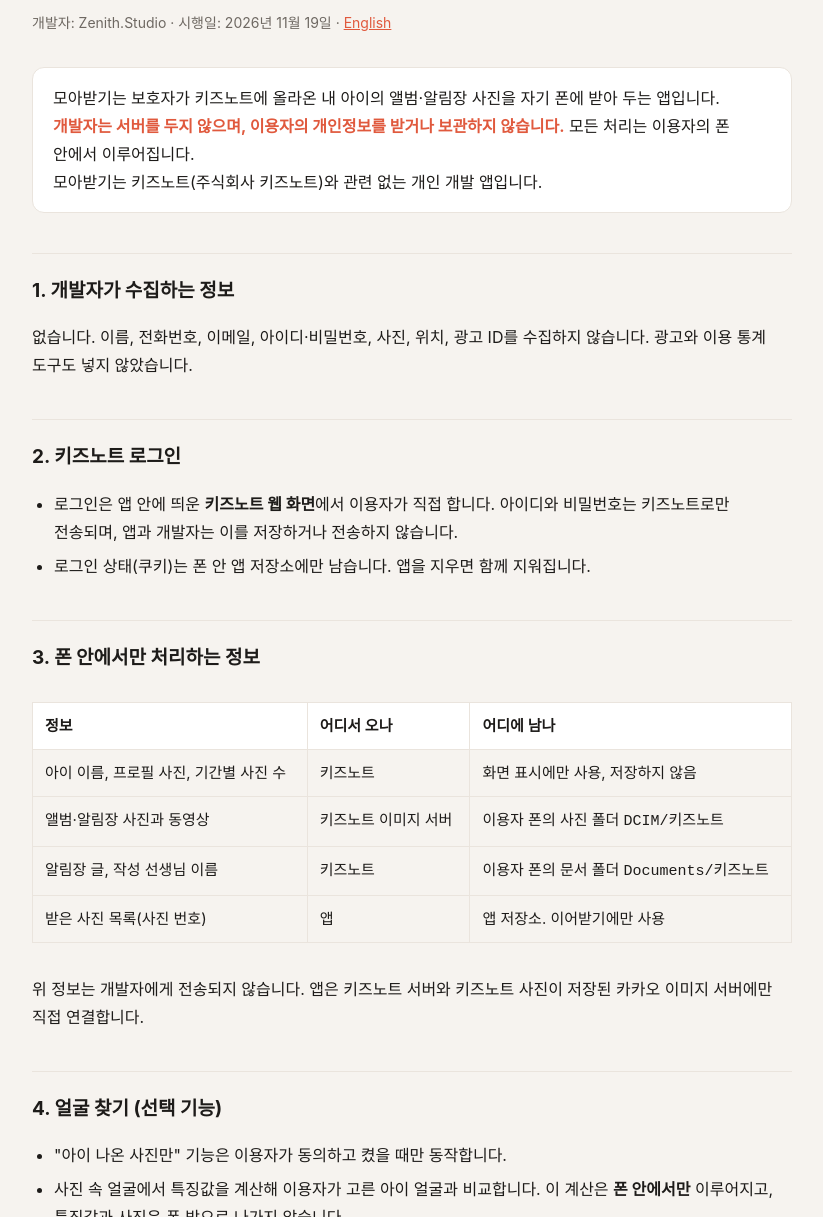
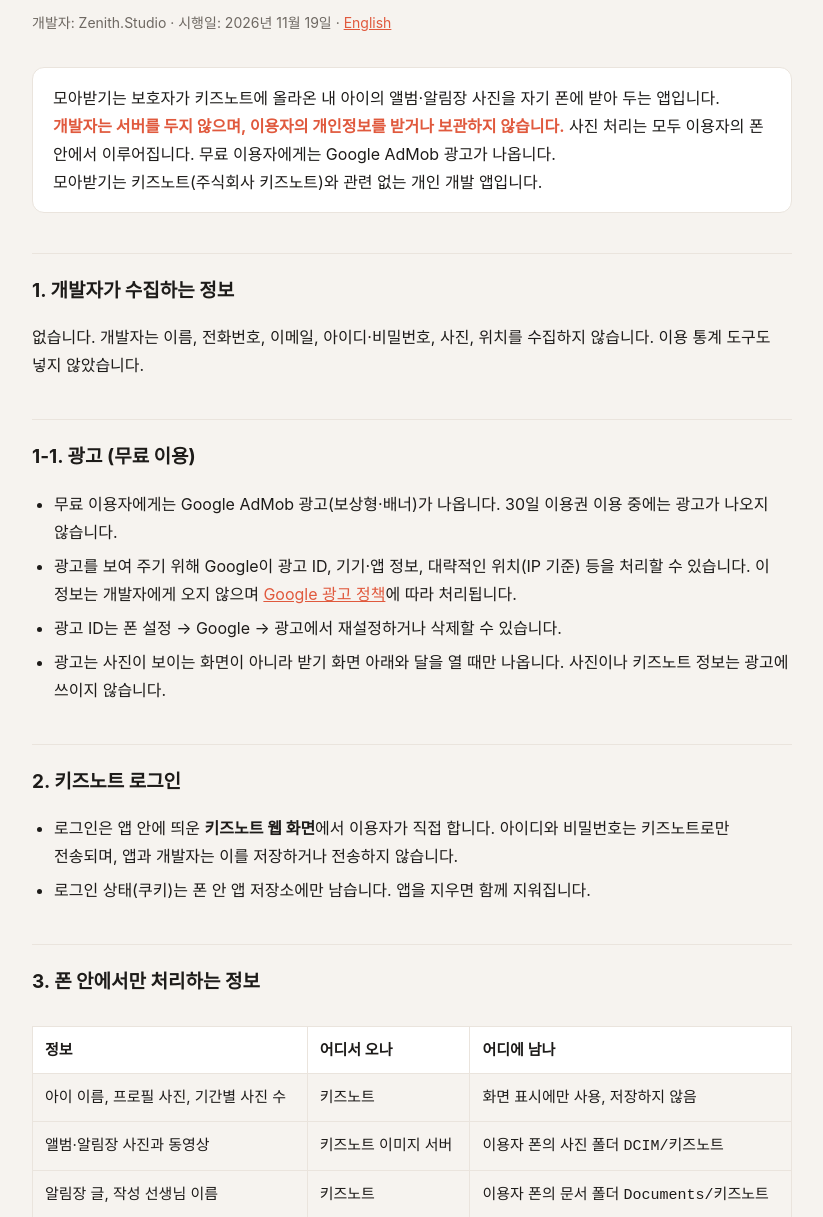
Before and after one commit to zenith605-2/moabatgi-privacy, a plain HTML site: page index.html in a window 1280 px wide. Shown: the part 81-1298 px from the top of the page, without its empty margins (228-1051 px from the left). Drawn offline with Linux system fonts and the light colour scheme.

Commit message:
광고(무료)·30일 이용권·아이 사진 따로 모으기 반영
Co-Authored-By: Claude Opus 5.5 <noreply@anthropic.com>

```diff
--- a/index.html
+++ b/index.html
@@ -32,10 +32,18 @@
 <h1>모아받기 개인정보처리방침</h1>
 <p class="meta">개발자: Zenith.Studio · 시행일: 2026년 11월 19일 · <a href="#en">English</a></p>
 
-<div class="box">모아받기는 보호자가 키즈노트에 올라온 내 아이의 앨범·알림장 사진을 자기 폰에 받아 두는 앱입니다. <strong>개발자는 서버를 두지 않으며, 이용자의 개인정보를 받거나 보관하지 않습니다.</strong> 모든 처리는 이용자의 폰 안에서 이루어집니다.<br>모아받기는 키즈노트(주식회사 키즈노트)와 관련 없는 개인 개발 앱입니다.</div>
+<div class="box">모아받기는 보호자가 키즈노트에 올라온 내 아이의 앨범·알림장 사진을 자기 폰에 받아 두는 앱입니다. <strong>개발자는 서버를 두지 않으며, 이용자의 개인정보를 받거나 보관하지 않습니다.</strong> 사진 처리는 모두 이용자의 폰 안에서 이루어집니다. 무료 이용자에게는 Google AdMob 광고가 나옵니다.<br>모아받기는 키즈노트(주식회사 키즈노트)와 관련 없는 개인 개발 앱입니다.</div>
 
 <h2>1. 개발자가 수집하는 정보</h2>
-<p>없습니다. 이름, 전화번호, 이메일, 아이디·비밀번호, 사진, 위치, 광고 ID를 수집하지 않습니다. 광고와 이용 통계 도구도 넣지 않았습니다.</p>
+<p>없습니다. 개발자는 이름, 전화번호, 이메일, 아이디·비밀번호, 사진, 위치를 수집하지 않습니다. 이용 통계 도구도 넣지 않았습니다.</p>
+
+<h2>1-1. 광고 (무료 이용)</h2>
+<ul>
+  <li>무료 이용자에게는 Google AdMob 광고(보상형·배너)가 나옵니다. 30일 이용권 이용 중에는 광고가 나오지 않습니다.</li>
+  <li>광고를 보여 주기 위해 Google이 광고 ID, 기기·앱 정보, 대략적인 위치(IP 기준) 등을 처리할 수 있습니다. 이 정보는 개발자에게 오지 않으며 <a href="https://policies.google.com/technologies/ads?hl=ko">Google 광고 정책</a>에 따라 처리됩니다.</li>
+  <li>광고 ID는 폰 설정 → Google → 광고에서 재설정하거나 삭제할 수 있습니다.</li>
+  <li>광고는 사진이 보이는 화면이 아니라 받기 화면 아래와 달을 열 때만 나옵니다. 사진이나 키즈노트 정보는 광고에 쓰이지 않습니다.</li>
+</ul>
 
 <h2>2. 키즈노트 로그인</h2>
 <ul>
@@ -55,7 +63,7 @@
 
 <h2>4. 얼굴 찾기 (선택 기능)</h2>
 <ul>
-  <li>"아이 나온 사진만" 기능은 이용자가 동의하고 켰을 때만 동작합니다.</li>
+  <li>"아이 사진 따로 모으기" 기능(30일 이용권)은 이용자가 동의하고 켰을 때만 동작합니다. 아이가 안 보이는 사진도 지우지 않고 "그 외" 폴더에 저장합니다.</li>
   <li>사진 속 얼굴에서 특징값을 계산해 이용자가 고른 아이 얼굴과 비교합니다. 이 계산은 <strong>폰 안에서만</strong> 이루어지고, 특징값과 사진은 폰 밖으로 나가지 않습니다.</li>
   <li>특징값은 파일로 저장하지 않으며 앱을 닫으면 사라집니다.</li>
   <li>단체 사진 속 다른 아이의 얼굴도 비교 과정에서 잠깐 처리되지만, 저장하거나 따로 쓰지 않습니다.</li>
@@ -89,7 +97,8 @@
 <h2 id="en">Privacy Policy (English)</h2>
 <p>Moabatgi ("the app") lets a parent save their own child's KidsNote album and notice photos to their phone. The app is not affiliated with KidsNote Inc.</p>
 <ul>
-  <li><strong>We collect nothing.</strong> There is no developer server, no ads and no analytics.</li>
+  <li><strong>The developer collects nothing.</strong> There is no developer server and no analytics.</li>
+  <li>Free users see Google AdMob ads. Google may process the advertising ID and device information to show ads, under Google's ad policies. No ads during the 30-day pass.</li>
   <li>You sign in on KidsNote's own web page inside the app. Your ID and password go only to KidsNote; the app does not store or send them. The sign-in cookie stays on your phone and is removed when you uninstall.</li>
   <li>Photos, videos and notice text are downloaded directly from KidsNote and its image server and saved only on your phone (<code>DCIM/키즈노트</code>, <code>Documents/키즈노트</code>).</li>
   <li>Optional face matching runs entirely on your phone after you consent. Face features are kept in memory only, never saved to a file and never sent anywhere. Models: OpenCV YuNet (MIT), SFace (Apache 2.0).</li>
```
Also changed, not shown: terms.html (+4 -4 lines).
